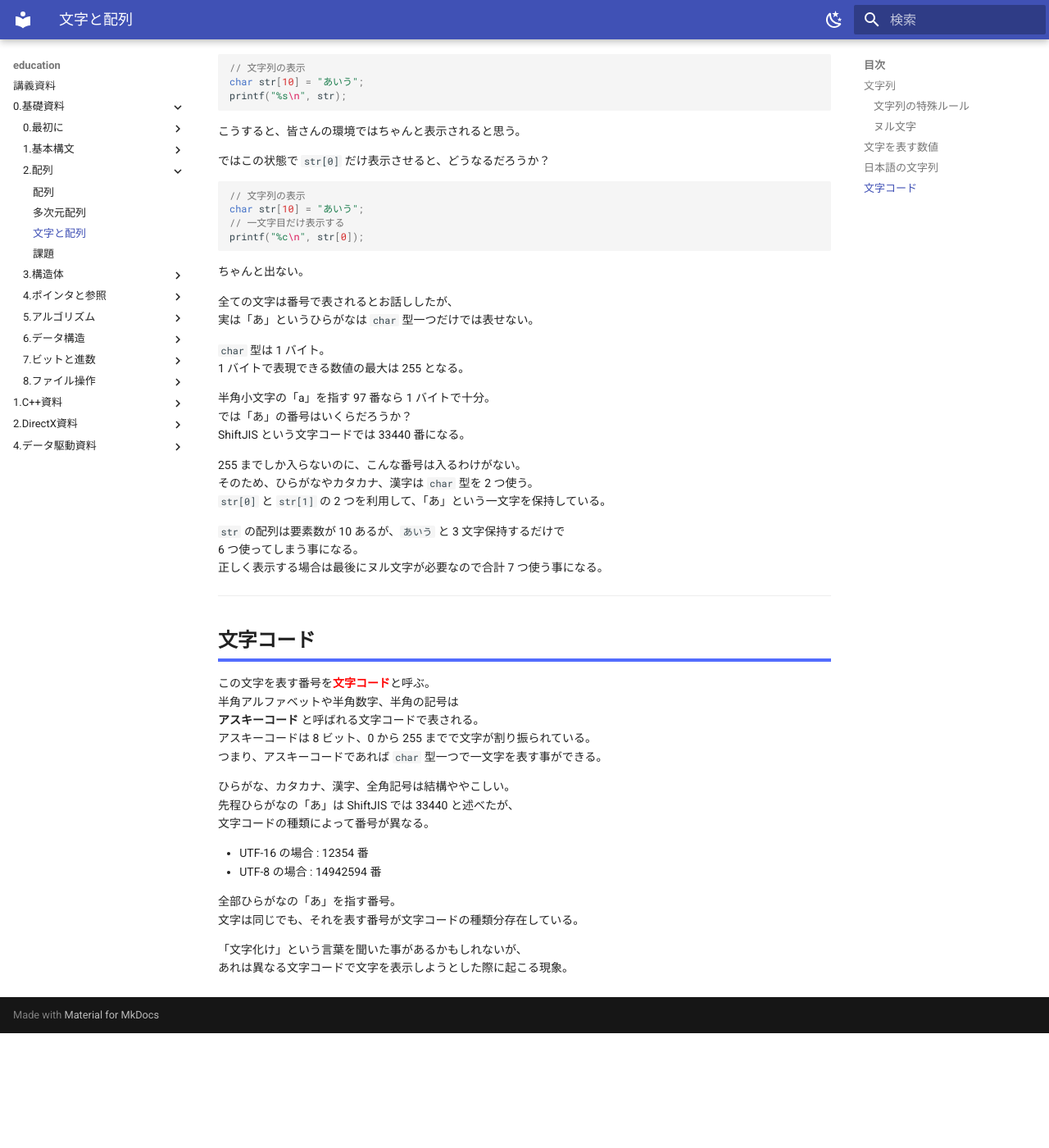
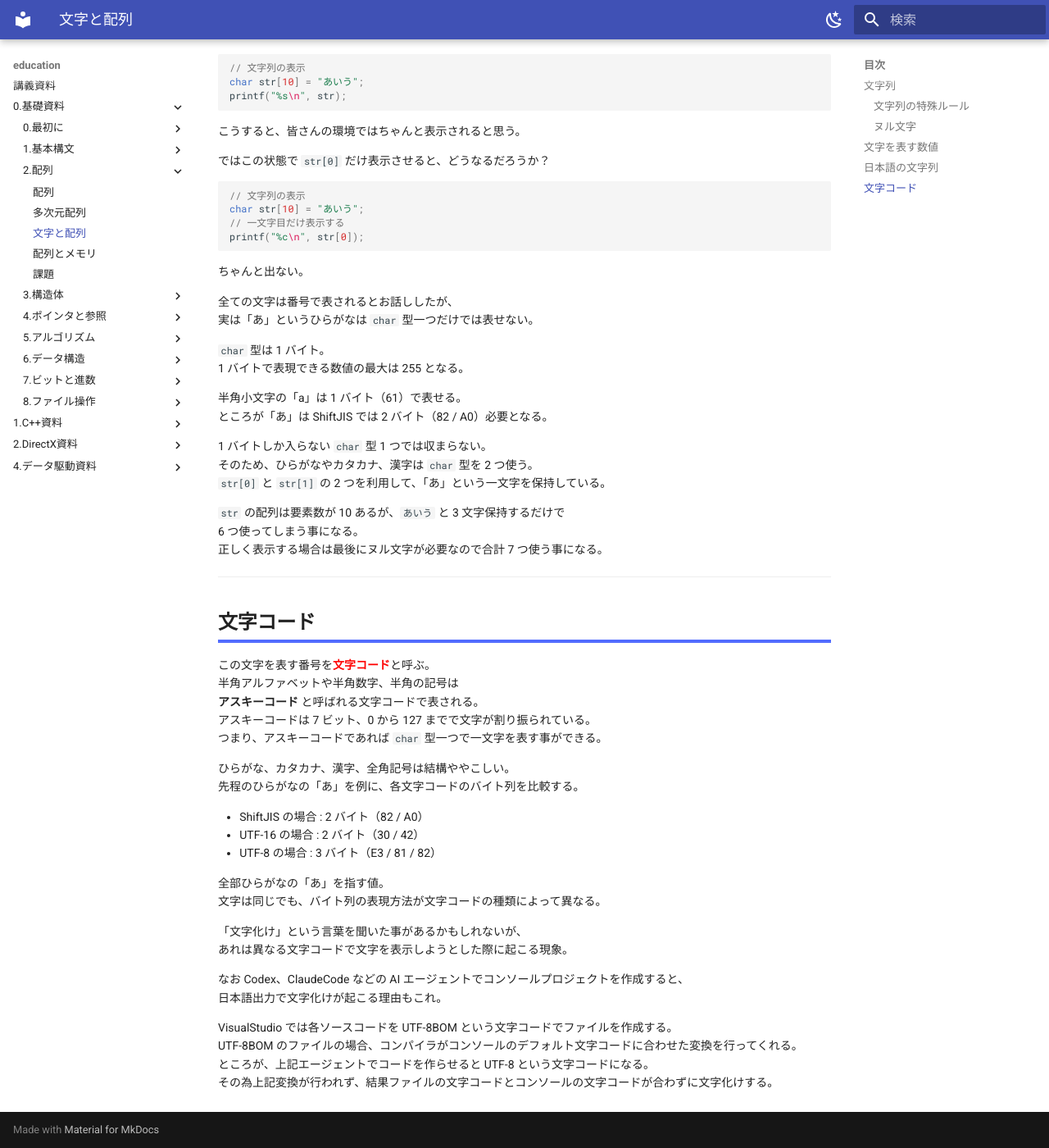
Before and after one commit to yamato-t/education, an MkDocs documentation site: the page built from docs/0.基礎資料/2.配列/2.文字と配列.md, in a window 1280 px wide and 1400 px high, scrolled down 2954 px. Shown: the whole window at 82% size. Built offline with MkDocs 1.6.1 and Material for MkDocs 9.7.7, drawn with Linux system fonts in a browser that asks for light colours; before the commit the page ends 4214 px from its top, so only the background shows below that.

Commit message:
feat ドキュメント更新

```diff
--- a/docs/0.基礎資料/2.配列/2.文字と配列.md
+++ b/docs/0.基礎資料/2.配列/2.文字と配列.md
@@ -180,11 +180,10 @@ printf("%c\n", str[0]);
 `char` 型は 1 バイト。
 1 バイトで表現できる数値の最大は 255 となる。
 
-半角小文字の「a」を指す 97 番なら 1 バイトで十分。
-では「あ」の番号はいくらだろうか？
-ShiftJIS という文字コードでは 33440 番になる。
+半角小文字の「a」は 1 バイト（61）で表せる。
+ところが「あ」は ShiftJIS では 2 バイト（82 / A0）必要となる。
 
-255 までしか入らないのに、こんな番号は入るわけがない。
+1 バイトしか入らない `char` 型 1 つでは収まらない。
 そのため、ひらがなやカタカナ、漢字は `char` 型を 2 つ使う。
 `str[0]` と `str[1]` の 2 つを利用して、「あ」という一文字を保持している。
 
@@ -196,21 +195,29 @@ ShiftJIS という文字コードでは 33440 番になる。
 
 ## **文字コード**
 
-この文字を表す番号を<span style="color: red;">**文字コード**</span>と呼ぶ。
+この文字を表す番号を<span style ="color: red;">**文字コード**</span>と呼ぶ。
 半角アルファベットや半角数字、半角の記号は
 **アスキーコード** と呼ばれる文字コードで表される。
-アスキーコードは 8 ビット、0 から 255 までで文字が割り振られている。
+アスキーコードは 7 ビット、0 から 127 までで文字が割り振られている。
 つまり、アスキーコードであれば `char` 型一つで一文字を表す事ができる。
 
 ひらがな、カタカナ、漢字、全角記号は結構ややこしい。
-先程ひらがなの「あ」は ShiftJIS では 33440 と述べたが、
-文字コードの種類によって番号が異なる。
+先程のひらがなの「あ」を例に、各文字コードのバイト列を比較する。
 
-- UTF-16 の場合 : 12354 番
-- UTF-8 の場合  : 14942594 番
+- ShiftJIS の場合 : 2 バイト（82 / A0）
+- UTF-16 の場合   : 2 バイト（30 / 42）
+- UTF-8 の場合    : 3 バイト（E3 / 81 / 82）
 
-全部ひらがなの「あ」を指す番号。
-文字は同じでも、それを表す番号が文字コードの種類分存在している。
+全部ひらがなの「あ」を指す値。
+文字は同じでも、バイト列の表現方法が文字コードの種類によって異なる。
 
 「文字化け」という言葉を聞いた事があるかもしれないが、
 あれは異なる文字コードで文字を表示しようとした際に起こる現象。
+
+なお Codex、ClaudeCode などの AI エージェントでコンソールプロジェクトを作成すると、
+日本語出力で文字化けが起こる理由もこれ。
+
+VisualStudio では各ソースコードを UTF-8BOM という文字コードでファイルを作成する。
+UTF-8BOM のファイルの場合、コンパイラがコンソールのデフォルト文字コードに合わせた変換を行ってくれる。
+ところが、上記エージェントでコードを作らせると UTF-8 という文字コードになる。
+その為上記変換が行われず、結果ファイルの文字コードとコンソールの文字コードが合わずに文字化けする。
```
Also changed, not shown: docs/0.基礎資料/2.配列/3.配列とメモリ.md (added, +75 -0 lines), docs/0.基礎資料/3.構造体/2.課題.md (+11 -0 lines), docs/0.基礎資料/4.ポインタと参照/4.課題.md (+0 -11 lines), docs/0.基礎資料/2.配列/4.課題.md (renamed from docs/0.基礎資料/2.配列/3.課題.md).
